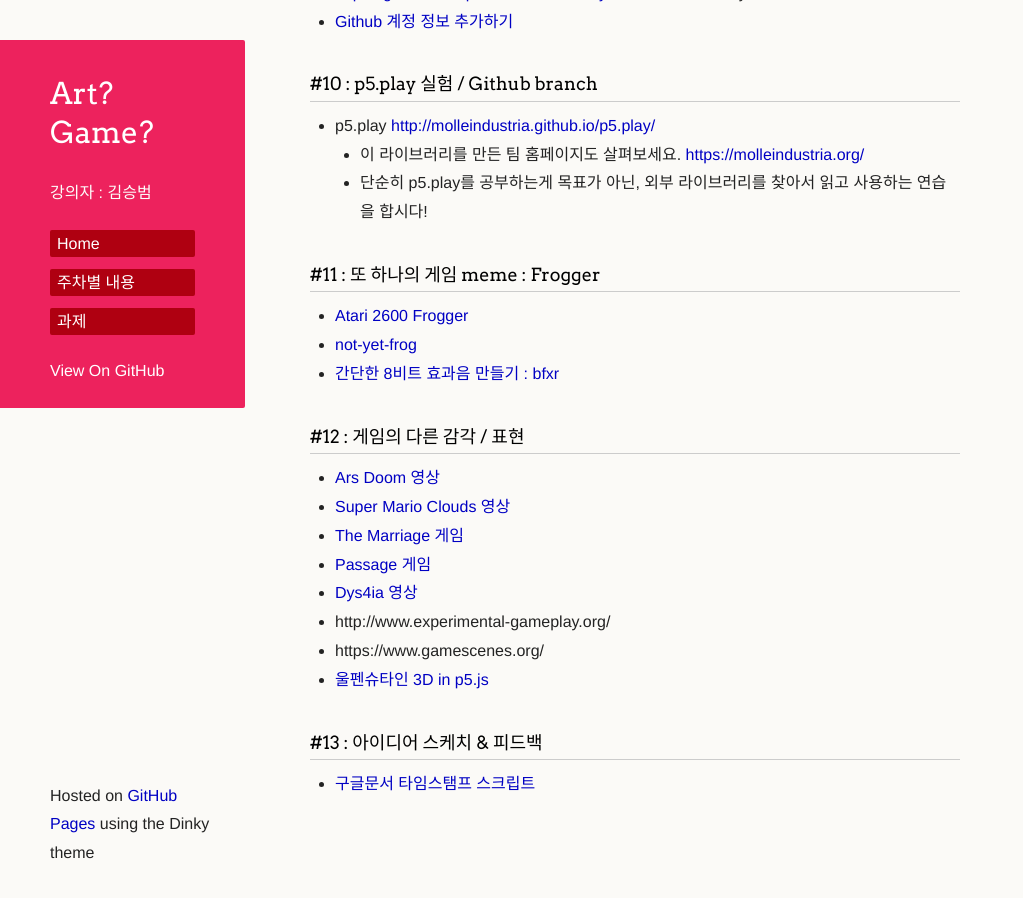
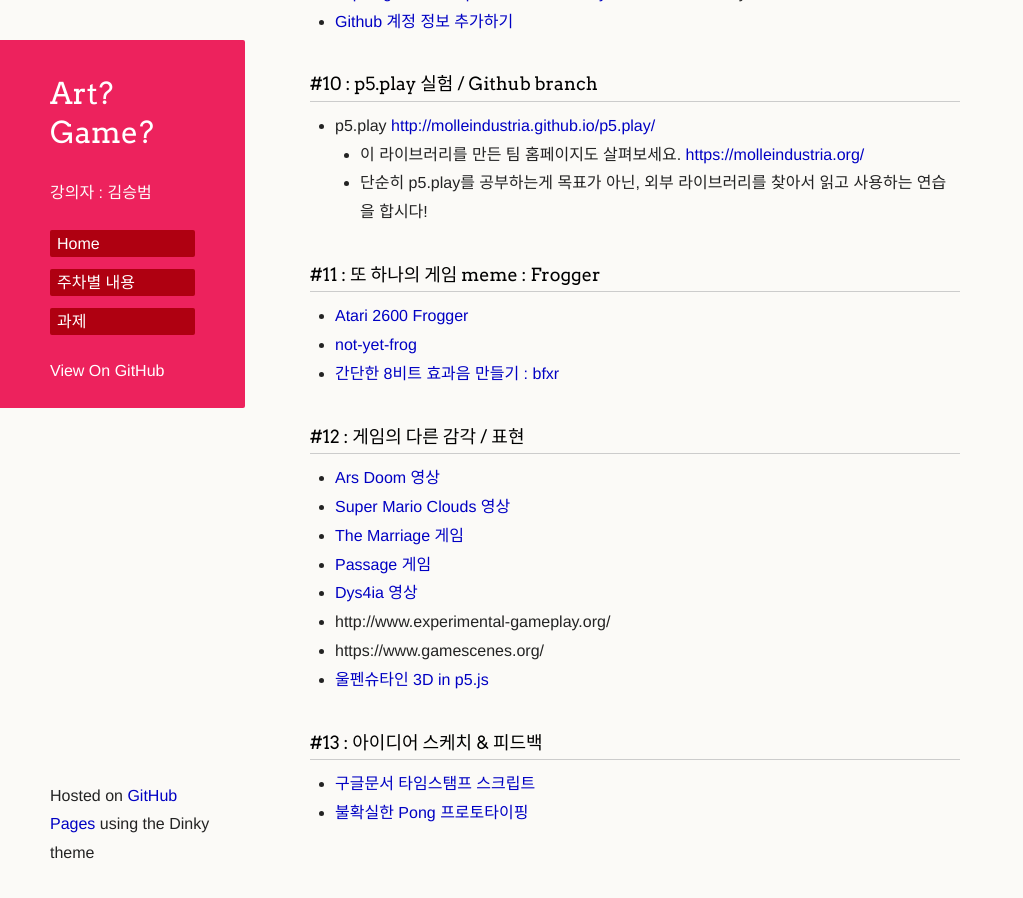
Before and after one commit to picxenk/SIA2019ArtGame, a Jekyll site: the page built from curriculum.md, in a window 1280 px wide and 900 px high, scrolled down 1718 px. Shown: the whole window, without its empty margins (0-1023 px from the left). Built offline with Jekyll 4.4.1, drawn with Linux system fonts in a browser that asks for light colours; our own code applies the rules of GitHub Pages for plain Markdown files; a script that is not in the unit is left out; the repository's description, which GitHub fills in, is left out; before the commit the page ends 2589 px from its top, so only the background shows below that.

Commit message:
Update curriculum.md

```diff
--- a/curriculum.md
+++ b/curriculum.md
@@ -71,3 +71,4 @@
 
 ### #13 : 아이디어 스케치 & 피드백
  * [구글문서 타임스탬프 스크립트](https://gist.github.com/picxenk/69beded605fc786638643536343db32e)
+ * [불확실한 Pong 프로토타이핑](https://editor.p5js.org/picxenk@gmail.com/sketches/HD5ETL5zh)
```
